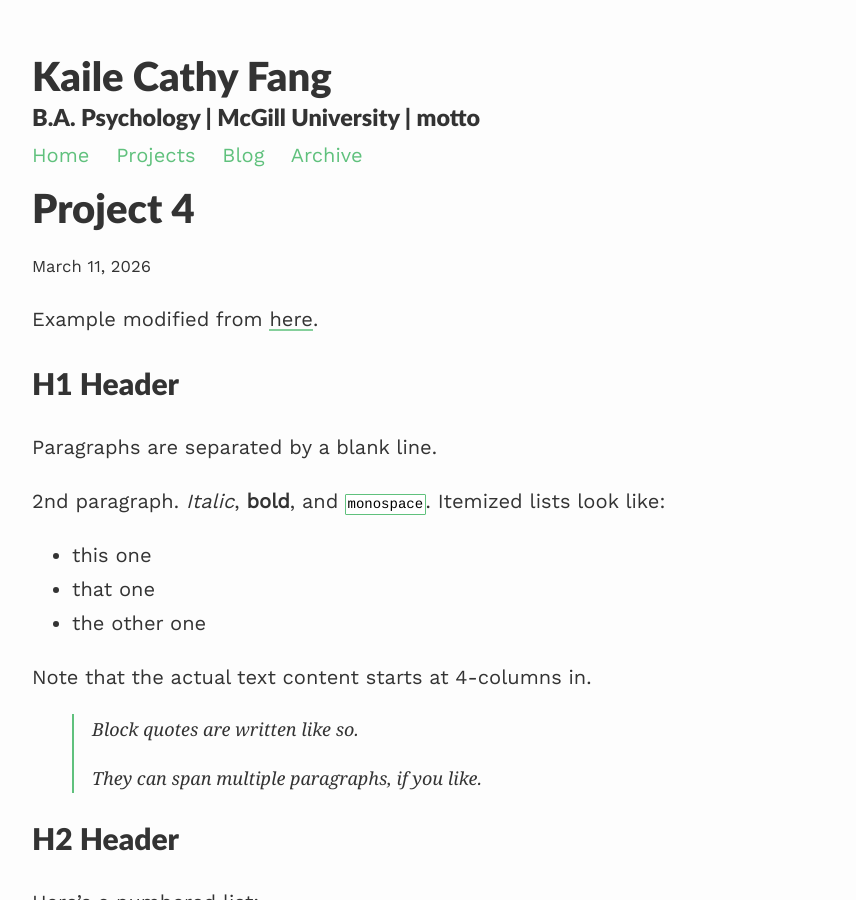
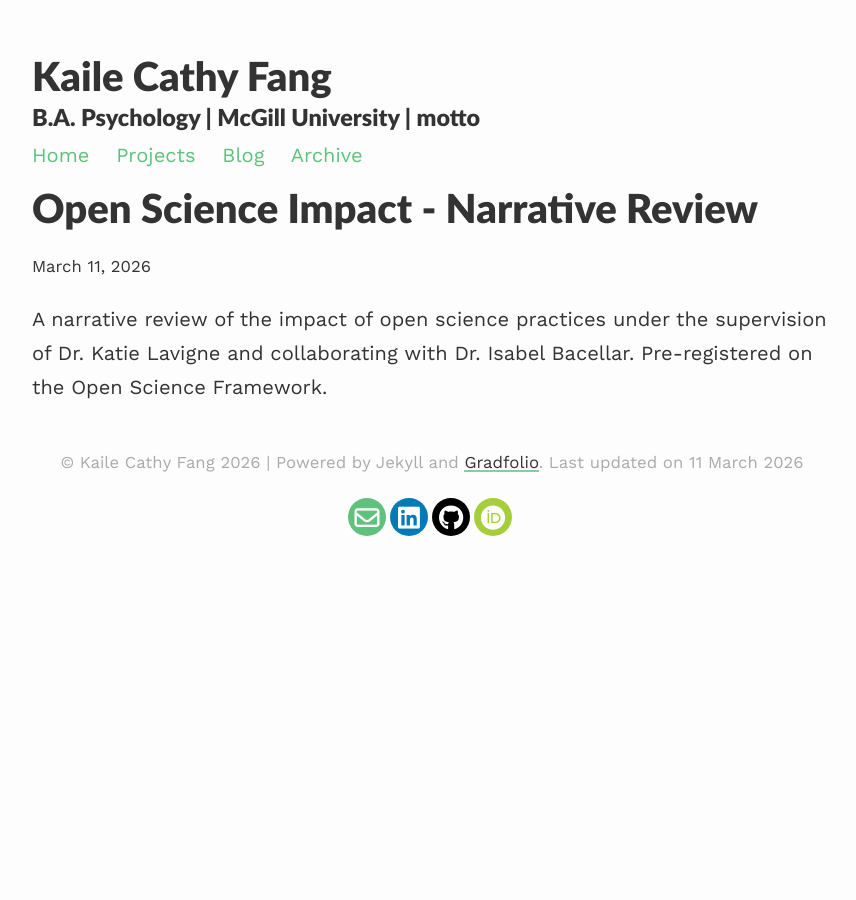
Before and after one commit to fancatfkl/fancatfkl.github.io, a Jekyll site: the page built from _projects/project4.md, in a window 1280 px wide and 900 px high. Shown: the whole window, without its empty margins (208-1064 px from the left). Built offline with Jekyll 4.4.1, drawn with Linux system fonts in a browser that asks for light colours; formulas are drawn with MathJax 3; some of the changed text lies outside the part shown.

Commit message:
Update project description.
Updated a brief project description.

```diff
--- a/_projects/project4.md
+++ b/_projects/project4.md
@@ -1,142 +1,7 @@
 ---
 layout: post
-title: Project 4
+title: Open Science Impact - Narrative Review
 description: another project
 ---
 
-Example modified from [here](http://www.unexpected-vortices.com/sw/rippledoc/quick-markdown-example.html){:target="_blank"}.
-
-H1 Header
-============
-
-Paragraphs are separated by a blank line.
-
-2nd paragraph. *Italic*, **bold**, and `monospace`. Itemized lists
-look like:
-
-  * this one
-  * that one
-  * the other one
-
-Note that the actual text
-content starts at 4-columns in.
-
-> Block quotes are
-> written like so.
->
-> They can span multiple paragraphs,
-> if you like.
-
-
-H2 Header
-------------
-
-Here's a numbered list:
-
- 1. first item
- 2. second item
- 3. third item
-
-Note again how the actual text starts at 4 columns in (4 characters
-from the left side). Here's a code sample:
-
-    # Let me re-iterate ...
-    for i in 1 .. 10 { do-something(i) }
-
-As you probably guessed, indented 4 spaces. By the way, instead of
-indenting the block, you can use delimited blocks, if you like:
-
-~~~
-define foobar() {
-    print "Welcome to flavor country!";
-}
-~~~
-
-(which makes copying & pasting easier). You can optionally mark the
-delimited block for Pandoc to syntax highlight it by specifying the languagae after the start of a block (e.g. `~~~python`) which would look like :
-
-~~~python
-import time
-# Quick, count to ten!
-for i in range(10):
-    # (but not *too* quick)
-    time.sleep(0.5)
-    print(i)
-~~~
-
-### An H3 header ###
-
-Now a nested list:
-
- 1. First, get these ingredients:
-
-      * carrots
-      * celery
-      * lentils
-
- 2. Boil some water.
-
- 3. Dump everything in the pot and follow
-    this algorithm:
-
-        find wooden spoon
-        uncover pot
-        stir
-        cover pot
-        balance wooden spoon precariously on pot handle
-        wait 10 minutes
-        goto first step (or shut off burner when done)
-
-    Do not bump wooden spoon or it will fall.
-
-Notice again how text always lines up on 4-space indents (including
-that last line which continues item 3 above).
-
-Here's a footnote [^1].
-
-[^1]: Some footnote text.
-
-Tables can look like this:
-
-| Header 1 | Header 2                   | Header 3 |
-|:--------:|:--------------------------:|:--------:|
-| data1a   | Data is longer than header | 1        |
-| d1b      | add a cell                 |          |
-| lorem    | ipsum                      | 3        |
-|          | empty outside cells        |          |
-| skip     |                            | 5        |
-| six      | Morbi purus                | 6        |
-
-
-A horizontal rule follows.
-
-***
-
-Here's a definition list:
-
-apples
-  : Good for making applesauce.
-
-oranges
-  : Citrus!
-
-tomatoes
-  : There's no "e" in tomatoe.
-
-Again, text is indented 4 spaces. (Put a blank line between each
-term and  its definition to spread things out more.)
-
-Here's a "line block" (note how whitespace is honored):
-
-| Line one
-|   Line too
-| Line tree
-
-and images can be specified like so:
-
-![example image](https://images.unsplash.com/photo-1488190211105-8b0e65b80b4e?w=300&h=300&fit=crop "An exemplary image")
-
-Inline math equation: $\omega = d\phi / dt$. Display
-math should get its own line like so:
-
-$$I = \int \rho R^{2} dV$$
+A narrative review of the impact of open science practices under the supervision of Dr. Katie Lavigne and collaborating with Dr. Isabel Bacellar. Pre-registered on the Open Science Framework.
```
